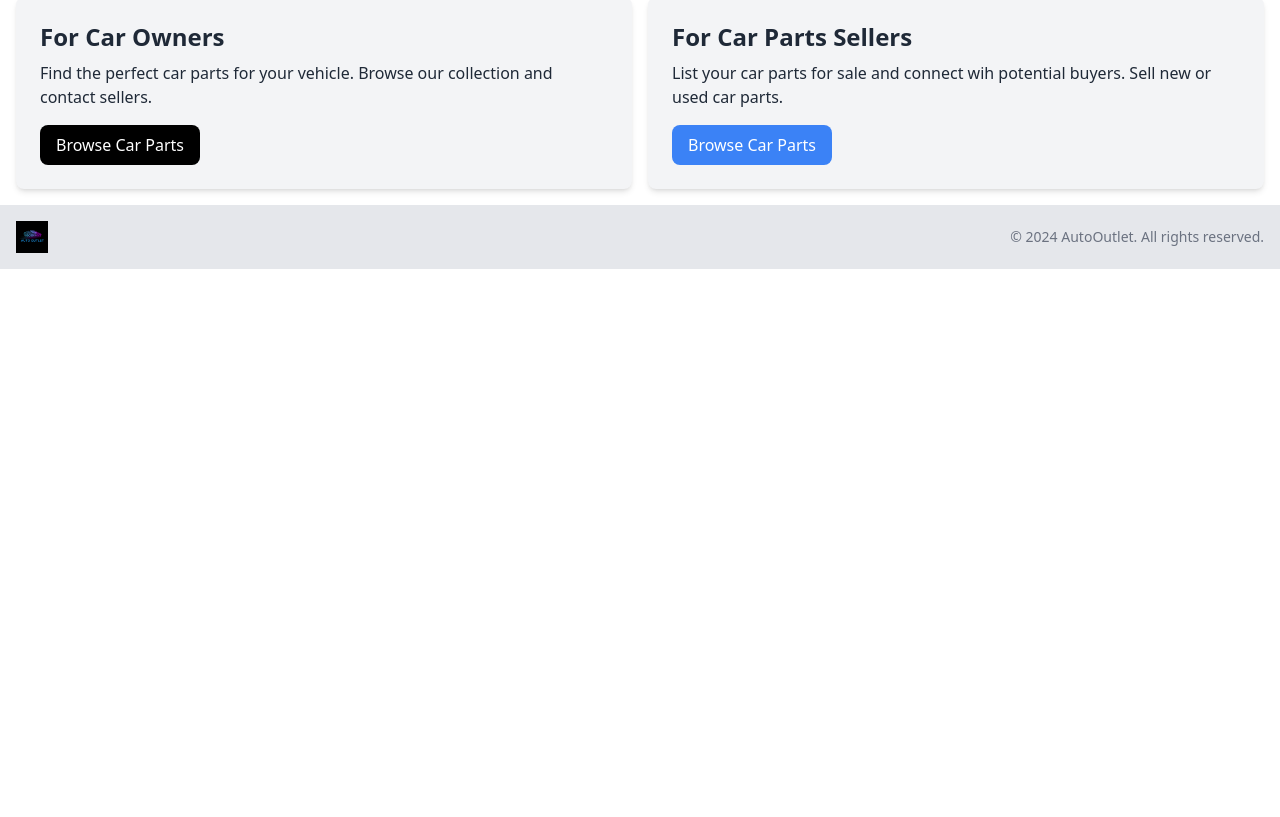
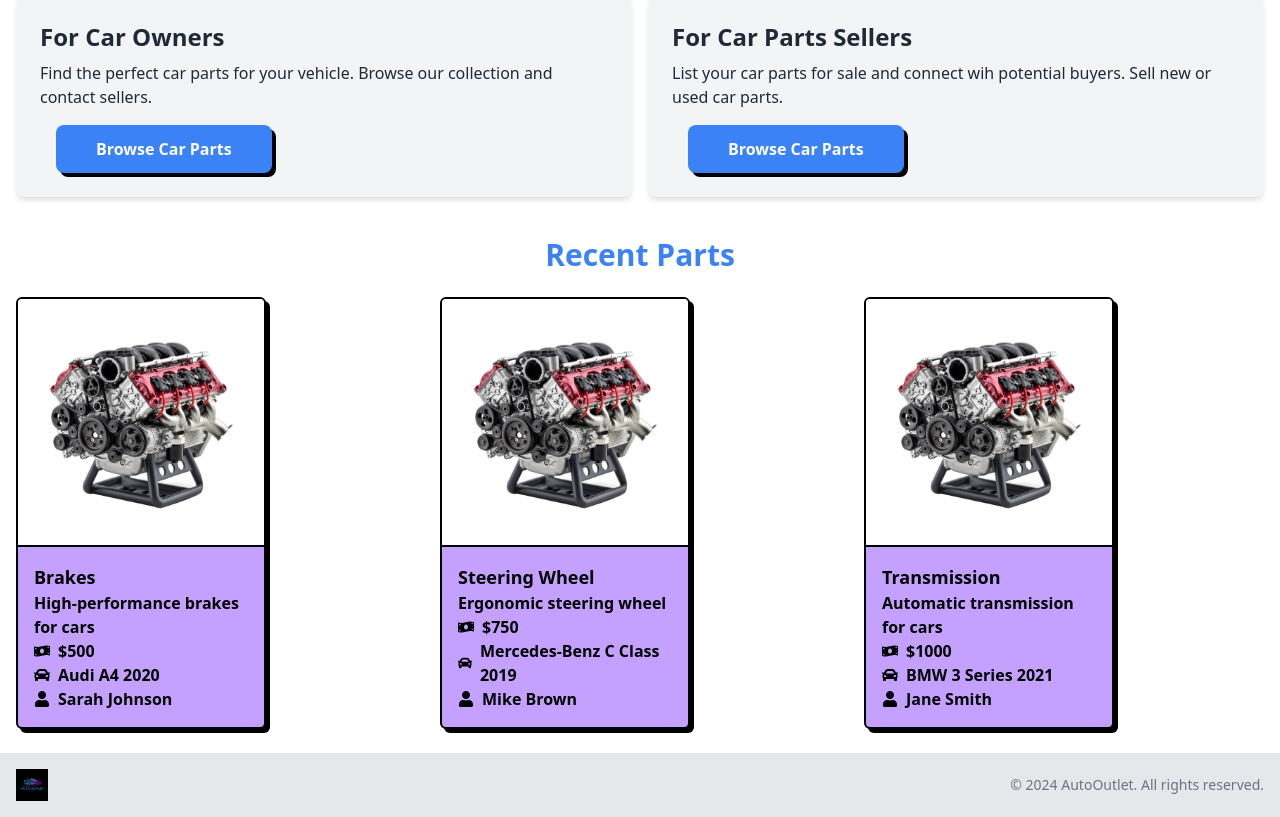
Before and after one commit to KQuiggins/NextJS_AutoOutlet, a Next.js app: page / in a window 1280 px wide. Shown: the part 460-1277 px from the top of the page. Before the commit the page ends 800 px from the top, so only its background shows below. Built offline with nearby package versions, Linux system fonts and the light colour scheme.

Commit message:
Add HomeParts component and update GridBox styling

```diff
--- a/app/page.jsx
+++ b/app/page.jsx
@@ -1,11 +1,13 @@
 import HeroPage from "@/components/Hero";
 import GridBoxes from "@/components/GridBoxes";
+import HomeParts from "@/components/HomeParts";
 
 const HomePage = () => {
   return (
     <>
       <HeroPage />
       <GridBoxes />
+      <HomeParts />
     </>
   );
 };
--- a/components/GridBox.jsx
+++ b/components/GridBox.jsx
@@ -13,7 +13,7 @@ const GridBox = ({
       </p>
       <a
         href={buttonInfo.link}
-        className={`inline-block ${buttonInfo.backgroundColor} text-white rounded-lg px-4 py-2 hover:opacity-80`}
+        className={`inline-block ${buttonInfo.backgroundColor} text-white rounded-lg hover:opacity-80  border-black bg-[#C4A1FF] px-10 py-3 font-bold shadow-[4px_4px_0px_0px_rgba(0,0,0,1)] transition-all hover:translate-x-[3px] hover:translate-y-[3px] hover:shadow-none ml-4`}
       >
         {buttonInfo.text}
       </a>
--- a/components/GridBoxes.jsx
+++ b/components/GridBoxes.jsx
@@ -11,7 +11,7 @@ const GridBoxes = () => {
             buttonInfo={{
               text: "Browse Car Parts",
               link: "/parts",
-              backgroundColor: 'bg-black'
+              backgroundColor: 'bg-blue-500'
             }}
 
             >
--- /dev/null
+++ b/components/HomeParts.jsx
@@ -0,0 +1,54 @@
+import parts from "@/parts.json";
+import ImageCard from "@/components/PartsCard";
+import { FaCar, FaMoneyBillWave, FaUser } from "react-icons/fa";
+
+const HomeParts = () => {
+  const randomThreeProperties = parts
+    .sort(() => 0.5 - Math.random())
+    .slice(0, 3);
+  return (
+    <section className="px-4 py-6">
+      <div className="container-xl lg:container m-auto">
+        <h2 className="text-3xl font-bold text-blue-500 mb-6 text-center">
+          Recent Parts
+        </h2>
+        <div className="grid grid-cols-1 md:grid-cols-3 gap-6">
+          {randomThreeProperties.length === 0 ? (
+            <div className="text-center p-4 bg-gray-100 rounded-lg">
+              <h2 className="text-xl font-semibold">No parts available</h2>
+              <p>
+                There are no parts available at the moment. Please check back
+                later.
+              </p>
+            </div>
+          ) : (
+            randomThreeProperties.map((part) => (
+              <div key={part._id}>
+                <ImageCard imageUrl={part.imageUrl}>
+                  <h2 className="text-lg font-bold">{part.part_name}</h2>
+                  <p>{part.description}</p>
+                  <div className="flex items-center gap-2">
+                    <FaMoneyBillWave />
+                    <span>${part.price}</span>
+                  </div>
+                  <div className="flex items-center gap-2">
+                    <FaCar />
+                    <span>
+                      {part.car} {part.year}
+                    </span>
+                  </div>
+                  <div className="flex items-center gap-2">
+                    <FaUser />
+                    <span>{part.seller_name}</span>
+                  </div>
+                </ImageCard>
+              </div>
+            ))
+          )}
+        </div>
+      </div>
+    </section>
+  );
+};
+
+export default HomeParts;
```
